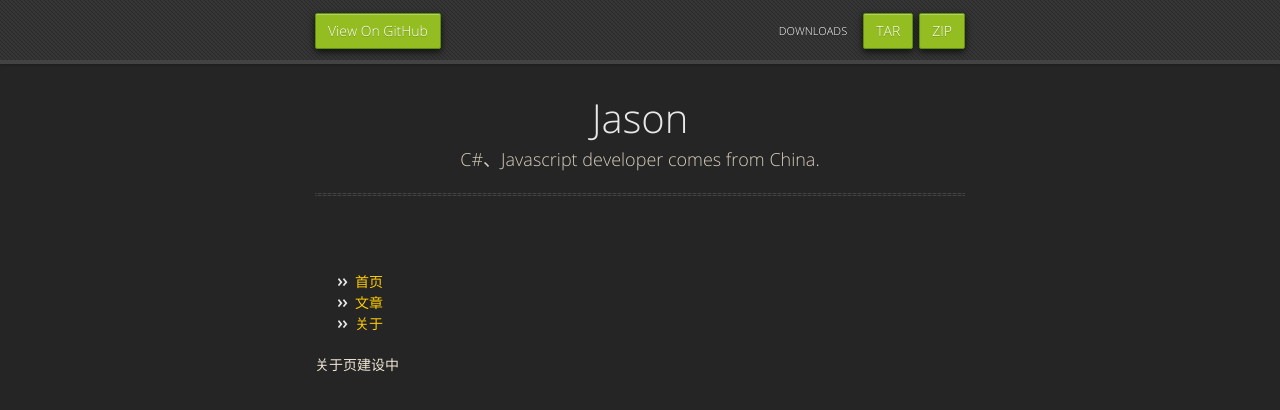
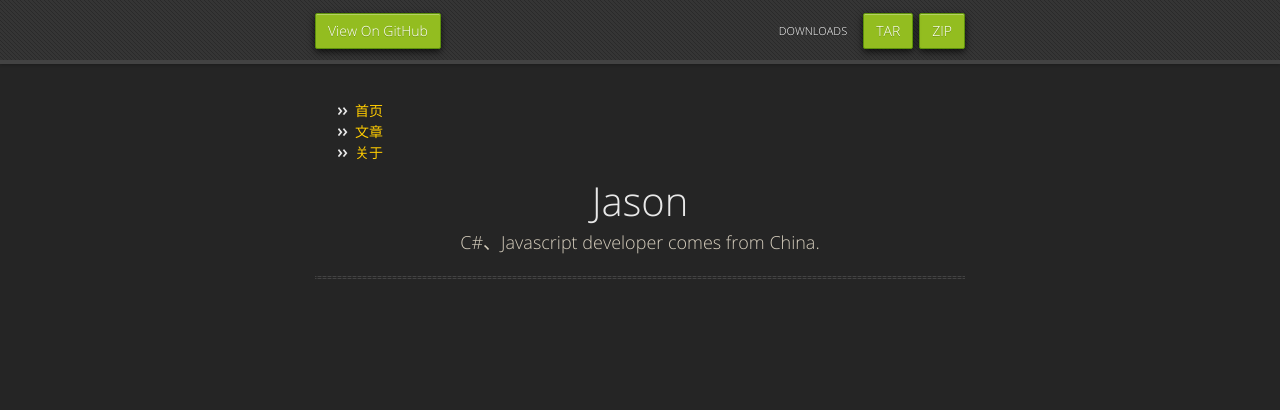
Before and after one commit to jasonLiu001/jasonLiu001.github.io, a Jekyll site: the page built from about/index.html, in a window 1280 px wide. Shown: the top 410 px of the page. Built offline with Jekyll 4.4.1, drawn with Linux system fonts in a browser that asks for light colours.

Commit message:
pages updated.

```diff
--- a/_layouts/default.html
+++ b/_layouts/default.html
@@ -29,14 +29,7 @@
 </div><!-- end header -->
 
 <div class="wrapper">
-
     <section>
-        <div id="title">
-            <h1>{{ site.title | default: site.github.repository_name }}</h1>
-            <p>{{ site.description | default: site.github.project_tagline }}</p>
-            <hr>
-        </div>
-
         <!-- 导航菜单-->
         <ul>
             <li>
--- a/about/index.html
+++ b/about/index.html
@@ -1,5 +1,10 @@
 ---
 layout: default
+title:  "关于Jason"
 ---
 
-关于页建设中
+<div id="title">
+    <h1>{{ site.title | default: site.github.repository_name }}</h1>
+    <p>{{ site.description | default: site.github.project_tagline }}</p>
+    <hr>
+</div>
```
